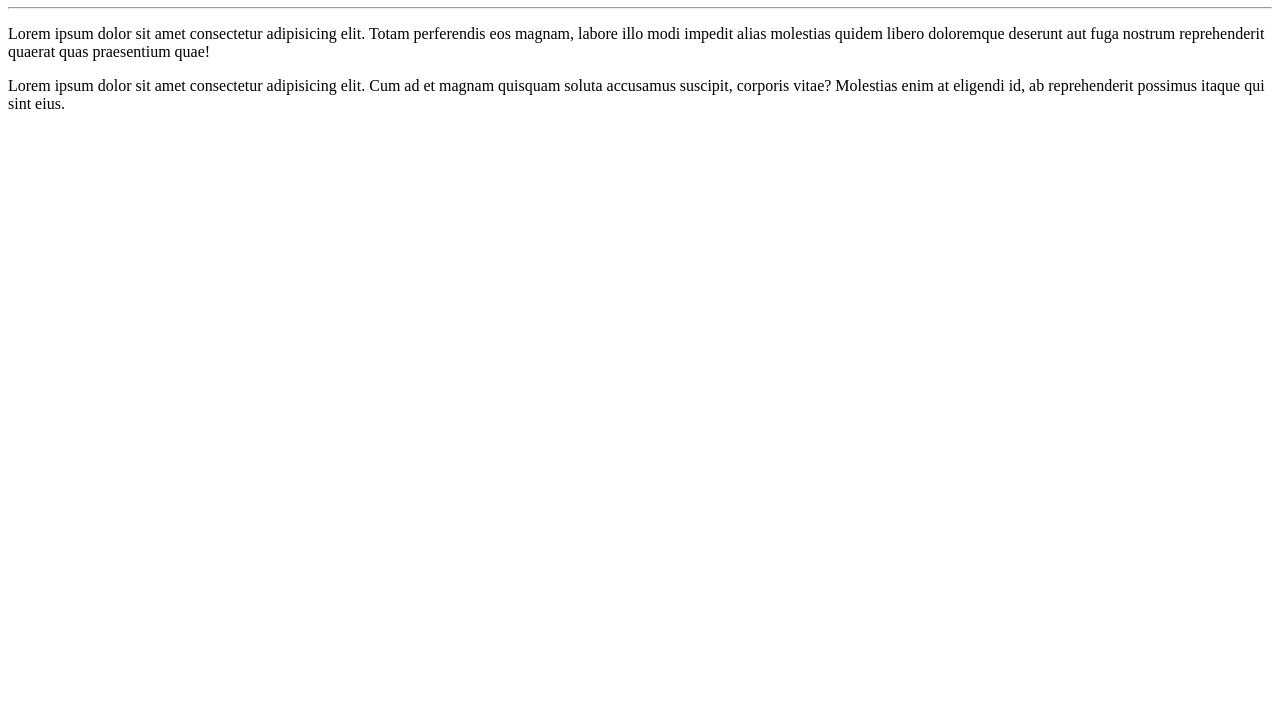
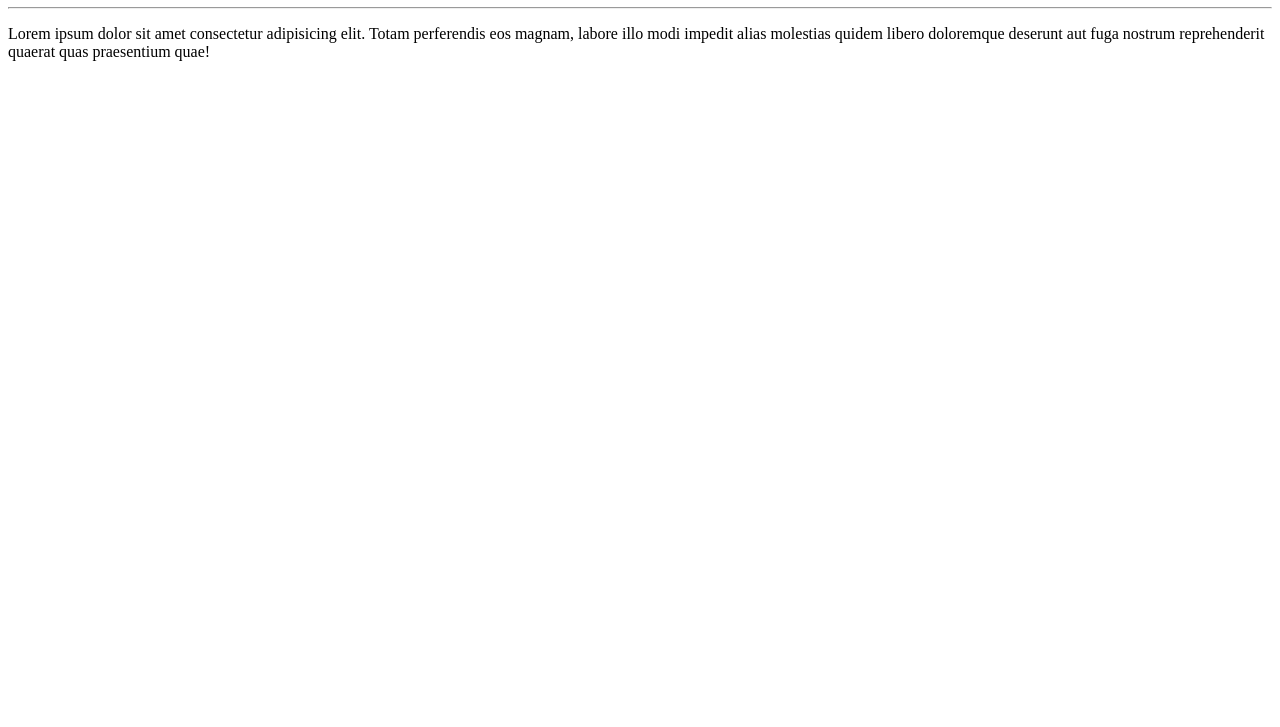
Before and after one commit to geovanikaiser/Ola-kaiser, a plain HTML site: page site-exemplo/index.html in a window 1280 px wide. Shown: the part 73-800 px from the top of the page. Drawn offline with Linux system fonts and the light colour scheme.

Commit message:
Revert "adicionei um parágrafo"
This reverts commit 4f0cd2a1a6601eb154565a13d9b597b168b67994.

```diff
--- a/site-exemplo/index.html
+++ b/site-exemplo/index.html
@@ -10,6 +10,5 @@
  <h1>Olá, Mundo!</h1>
  <hr>
  <p>Lorem ipsum dolor sit amet consectetur adipisicing elit. Totam perferendis eos magnam, labore illo modi impedit alias molestias quidem libero doloremque deserunt aut fuga nostrum reprehenderit quaerat quas praesentium quae!</p>
- <p>Lorem ipsum dolor sit amet consectetur adipisicing elit. Cum ad et magnam quisquam soluta accusamus suscipit, corporis vitae? Molestias enim at eligendi id, ab reprehenderit possimus itaque qui sint eius.</p>
 </body>
 </html>
```
